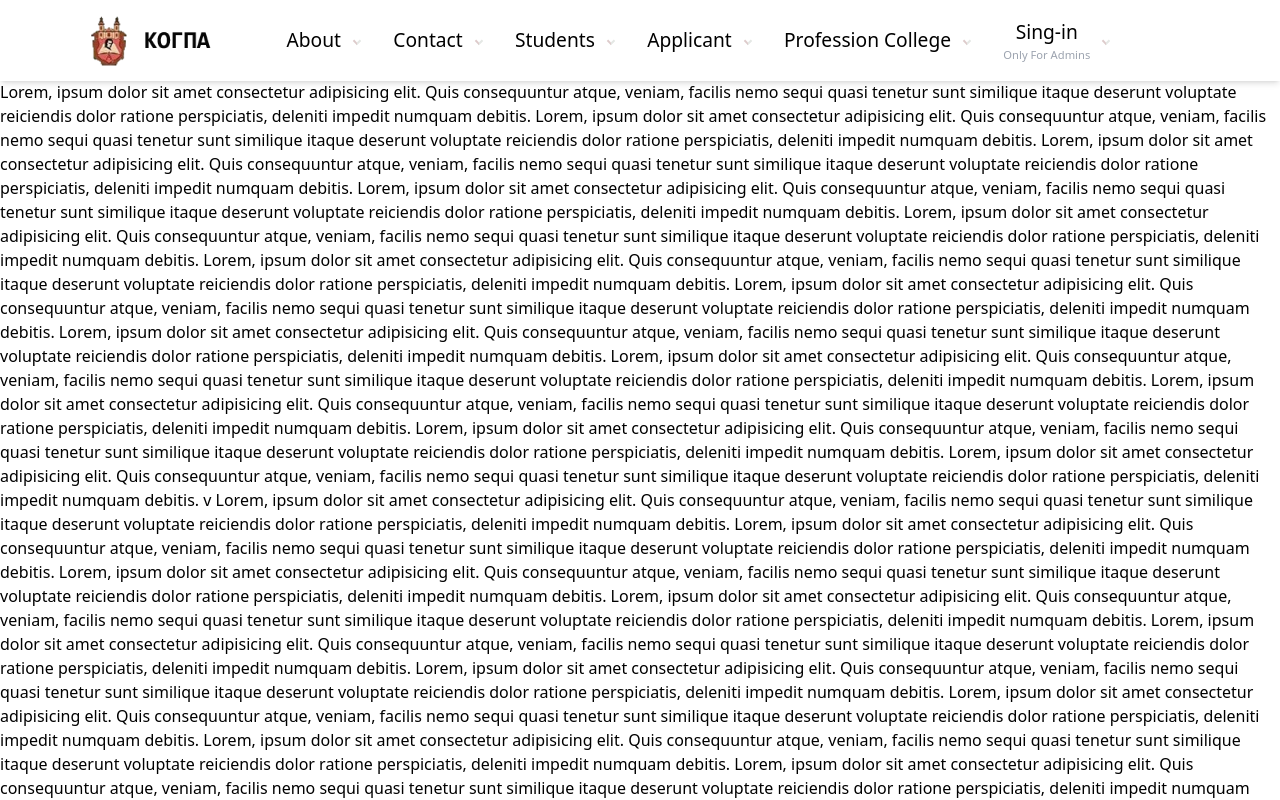
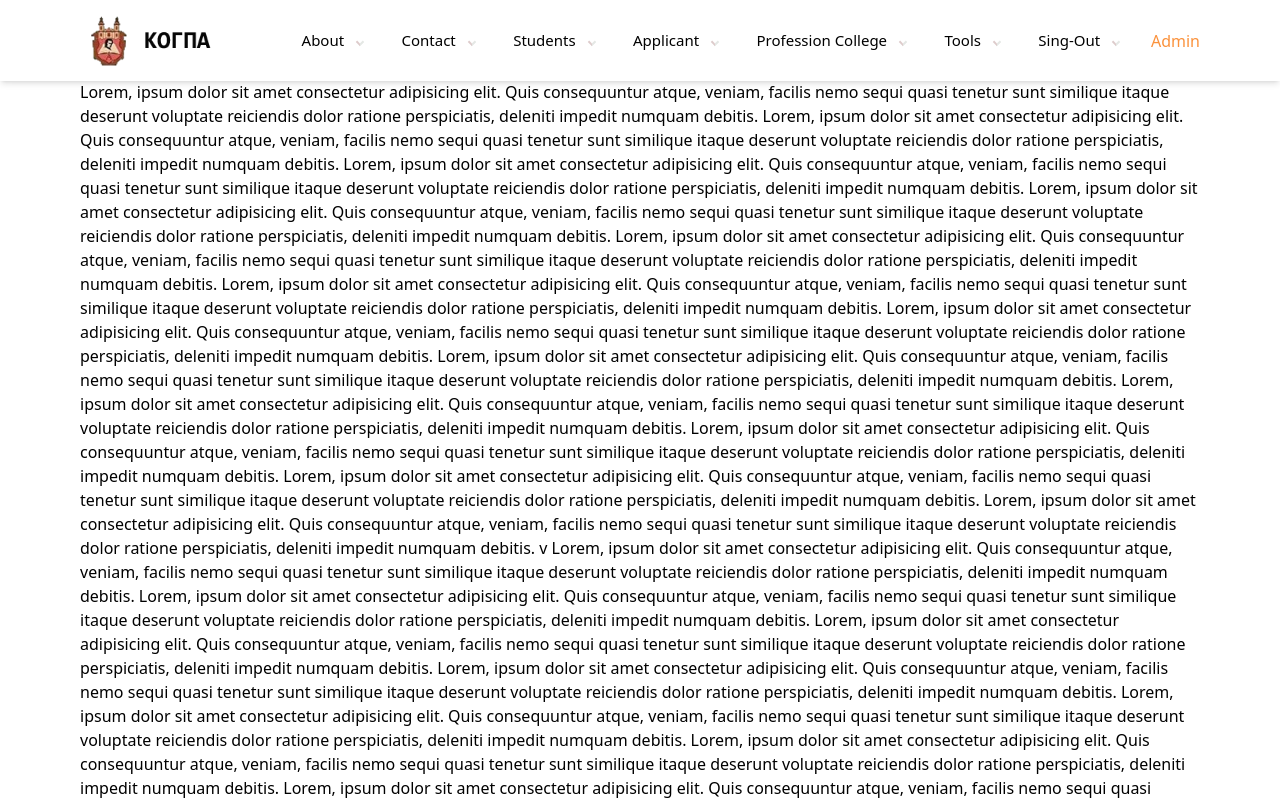
Before and after one commit to Viktor02v/kogpa-proj, a Vue app: page / in a window 1280 px wide. Shown: the top 800 px of the page. Built offline with nearby package versions, Linux system fonts and the light colour scheme; no server answers; sample sign-in values are in the browser's storage.

Commit message:
some slight fixations

```diff
--- a/src/App.vue
+++ b/src/App.vue
@@ -2,10 +2,6 @@
 // Vue methods
 import { onMounted, onUnmounted } from 'vue';
 import { getAuth, onAuthStateChanged } from 'firebase/auth';
-
-// Components
-import Overlay from './components/overlay.vue';
-
 
 // Pinia stores
 // Header Store
--- a/src/components/header.vue
+++ b/src/components/header.vue
@@ -1,13 +1,35 @@
 <script setup>
+import { getAuth, signOut } from 'firebase/auth';
 
 // Header Store
 import { useHeaderStore } from '../stores/header.js';
 const headerStore = useHeaderStore();
 
+// SingIn Store
+import { useSingInStore } from '../stores/singIn.js';
+const SingInStore = useSingInStore();
+
 
 // Router
 import { useRouter } from 'vue-router';
 const router = useRouter();
+
+const handleSingOut = async () => {
+	try {
+		let auth = getAuth();
+		await signOut(auth);
+		SingInStore.isSignedIn = false;
+		router.push({ name: 'home' });
+		SingInStore.user.email = '';
+		SingInStore.user.password = '';
+		SingInStore.errMsgs.errorEmail = '';
+		SingInStore.errMsgs.errorPassword = '';
+		SingInStore.errMsgs.notFound = '';
+		SingInStore.errMsgs.default = '';
+	} catch (error) {
+		console.error("Error signing out:", error);
+	}
+}
 </script>
 
 <template>
@@ -15,7 +37,6 @@ const router = useRouter();
 	<header id="header" class="header fixed w-full  transition-all duration-500 ease-in-out" :class="{
 		'opacity-100 ': headerStore.headerVisible,
 		'opacity-0 -translate-y-full': !headerStore.headerVisible,
-		'shadow-lg shadow-blue-100': headerStore.toggles.desktopMenuOpen
 	}">
 		<div class=" shadow-md flex items-center px-20 h-[81px] w-full">
 			<nav id="navigation" class="w-full">
@@ -38,7 +59,7 @@ const router = useRouter();
 				</ul>
 
 				<!-- Desktop Adaptation -->
-				<ul class="menu hidden md:flex md:items-center w-full">
+				<ul class="menu hidden md:flex md:items-center justify-between w-full">
 					<router-link to="/">
 						<li class="logo">
 							<img width="150" src="/icons/kogpa-logo.png" alt="logo">
@@ -68,15 +89,34 @@ const router = useRouter();
 							Profession College
 							<span class="chevron chevron-down"></span>
 						</div>
-						<router-link to="/sing-in">
-							<div class="menu-item flex flex-col items-center  items-center">
-								Sing-in
-								<span class="text-[0.7rem] text-gray-400">Only For Admins</span>
+
+						<div class="menu-item  items-center">
+							<router-link to="/tools">
+								Tools
 								<span class="chevron chevron-down"></span>
-							</div>
-						</router-link>
+							</router-link>
+						</div>
+
+						<div v-if="!SingInStore.isSignedIn" class="menu-item ">
+							<router-link to="/sing-in">
+								<div class="flex items-center cursor-pointer flex-col"> Sing-in
+									<span class="text-[0.7rem] text-gray-400">Only For Admins</span>
+									<span class="chevron chevron-down"></span>
+								</div>
+							</router-link>
+						</div>
+
+						<div v-if="SingInStore.isSignedIn" @click="handleSingOut"
+							class="menu-item items-center cursor-pointer">
+							Sing-Out
+							<span class="chevron chevron-down"></span>
+						</div>
 					</li>
 
+					<li>
+						<span v-if="SingInStore.isSignedIn" class="text-orange-400">Admin</span>
+						<span v-else class="text-green-500">User</span>
+					</li>
 				</ul>
 			</nav>
 		</div>
@@ -95,6 +135,7 @@ const router = useRouter();
 .menu-item {
 	padding-right: 1.2rem;
 	display: flex;
+	font-size: 15px;
 
 	@media screen and (min-width: 768px) {
 		position: relative;
--- a/src/components/mobileSideBar.vue
+++ b/src/components/mobileSideBar.vue
@@ -22,9 +22,10 @@ const SingInStore = useSingInStore();
 import { useRouter } from 'vue-router';
 const router = useRouter();
 
+
 const handleSingOut = async () => {
 	try {
-		const auth = getAuth();
+		let auth = getAuth();
 		await signOut(auth);
 		SingInStore.isSignedIn = false;
 		router.push({ name: 'home' });
@@ -34,11 +35,11 @@ const handleSingOut = async () => {
 		SingInStore.errMsgs.errorPassword = '';
 		SingInStore.errMsgs.notFound = '';
 		SingInStore.errMsgs.default = '';
+		headerStore.toggles.mobileMenuOpen = false;
 	} catch (error) {
 		console.error("Error signing out:", error);
 	}
 }
-
 </script>
 
 <template>
@@ -46,11 +47,11 @@ const handleSingOut = async () => {
 	<aside aria-hidden="!headerStore.toggles.mobileMenuOpen" id="sideBar" class="fixed z-[99] md:hidden">
 		<div
 			:class="headerStore.toggles.mobileMenuOpen && headerStore.headerVisible && headerStore.lastScrollTop >= 0 ? 'opacity-100 translate-x-0' : 'opacity-0 translate-x-full'"
-			class="fixed w-[50vw] h-full overflow-y-auto scroll-smooth border-l border-gray-200 shadow-lg   shadow-gray-800 bg-white flex flex-col top-[80px] right-0 overflow-y-auto transition-all duration-700 ease-in-out">
+			class="fixed w-[50vw] h-[calc(100vh-80px)] md:h-[100vh] rounded-l-xl overflow-y-auto scroll-smooth border-l border-gray-200 shadow-lg   shadow-gray-800 bg-white flex flex-col justify-between top-[80px] right-0 overflow-y-auto transition-all duration-700 ease-in-out">
 
-			<ul class="flex flex-col">
+			<ul class="flex flex-col  ">
 
-				<router-link to="/">
+				<router-link to="/" @click="headerStore.toggles.mobileMenuOpen = false">
 					<sideBarItem iconComponent="Home" iconColor="rgb(120, 120, 120)" text="Home" />
 				</router-link>
 
@@ -59,7 +60,7 @@ const handleSingOut = async () => {
 				<sideBarItem iconComponent="Applicant" iconColor="rgb(120, 120, 120)" text="Applicant" />
 				<sideBarItem iconComponent="College" iconColor="rgb(120, 120, 120)" text="College" />
 
-				<router-link to="/tools">
+				<router-link to="/tools" @click="headerStore.toggles.mobileMenuOpen = false">
 					<sideBarItem iconComponent="Tools" iconColor="rgb(120, 120, 120)" text="Tools" />
 				</router-link>
 
@@ -71,20 +72,30 @@ const handleSingOut = async () => {
 				</div>
 
 				<button v-if="SingInStore.isSignedIn" @click="handleSingOut"
-					class="bar-menu-block border-b border-gray-200   shadow-sm gap-3 font-light text-base flex justify-center items-center h-[110px] text-white w-fullitems-center">
+					class="bar-menu-block border-b border-gray-200   shadow-sm gap-3 font-light text-base flex justify-center items-center h-[91px] text-white w-fullitems-center">
 					<AccountOff fillColor="rgb(120, 120, 120)" />
 					<span class="menu-bar-item">Sign Out</span>
 				</button>
 
-				<div id="language"
-				class="bar-menu-block border-t border-gray-200 shadow-sm gap-3 font-light text-[1.0rem] flex justify-center text-white w-full h-[140px] pb-10  items-center">
-				<div class="flex gap-1  items-center text-[15px]">
-					<Language fillColor="rgb(120, 120, 120)" />
-					<span class="menu-bar-item__lang">ENG</span>
+
+				<div id="status"
+					class="bar-menu-block border-t border-gray-200 shadow-sm gap-3 font-light text-[1.0rem] flex justify-center text-white w-full h-[50px] pb-10  items-center">
+					<div class="flex gap-1  items-center text-[15px]">
+						<span v-if="!SingInStore.isSignedIn" class="text-green-500">User</span>
+						<span v-else class="text-orange-400">Admin</span>
+					</div>
 				</div>
-			</div>
 			</ul>
 
+			<ul>
+				<div id="language"
+					class="bar-menu-block border-t border-gray-200 shadow-sm gap-3 font-light text-[1.0rem] flex justify-center text-white w-full h-[140px] pb-10  items-center">
+					<div class="flex gap-1  items-center text-[15px]">
+						<Language fillColor="rgb(120, 120, 120)" />
+						<span class="menu-bar-item__lang">ENG</span>
+					</div>
+				</div>
+			</ul>
 		</div>
 	</aside>
 </template>
--- a/src/components/overlay.vue
+++ b/src/components/overlay.vue
@@ -7,7 +7,7 @@ const headerStore = useHeaderStore();
 
 <template>
 			<div
-			:class="headerStore.toggles.mobileMenuOpen && headerStore.headerVisible && headerStore.lastScrollTop >= 0 || headerStore.toggles.desktopMenuOpen ? 'opacity-60' : 'opacity-0'"
-			class="w-screen fixed h-[100vh] top-0 left-0 transition-all duration-700 ease-in-out bg-black   z-20 ">
+			:class="headerStore.toggles.mobileMenuOpen && headerStore.headerVisible && headerStore.lastScrollTop >= 0  ? 'opacity-60' : 'opacity-0'"
+			class="w-screen fixed h-[100vh] top-0 left-0 transition-all duration-700 ease-in-out bg-black z-20 ">
 		</div>
 </template>
--- a/src/components/sideBarItem.vue
+++ b/src/components/sideBarItem.vue
@@ -59,7 +59,7 @@ const activeIconComponent = computed(() => iconMap[props.iconComponent] || null)
 		</li>
 		</div>
 
-		<div v-else class="flex gap-3 w-full items-center min-h-[70px] justify-center">
+		<div v-else class="flex gap-3 w-full items-center min-h-[50px] justify-center">
 			<component v-if="activeIconComponent" :is="activeIconComponent" :fillColor="iconColor" />
 			<li class="menu-bar-item">{{ text }}</li>
 		</div>
--- a/src/stores/singIn.js
+++ b/src/stores/singIn.js
@@ -3,10 +3,9 @@ import { ref, reactive } from 'vue';
 import { getAuth, signInWithEmailAndPassword, GoogleAuthProvider, signInWithPopup } from 'firebase/auth'
 import { useRouter } from 'vue-router';
 
+
 export const useSingInStore = defineStore('singIn', () => {
-
 const router = useRouter();
-
 
 const user = reactive({
 	email: '',
@@ -21,18 +20,22 @@ const errMsgs = reactive({
 });
 
 const isSignedIn = ref(false);
+isSignedIn.value = false;
 
 const singIn = () => {
 	const auth = getAuth();
 	signInWithEmailAndPassword(auth, user.email, user.password)
 		.then((data) => {
-			isSignedIn.value = true;
-			router.push({ name: 'tools' });
+			isSignedIn.value = true;  // Correctly updating the ref's value
+			router.push({ name: 'tools' });  // Redirect after signing in
+			headerStore.toggles.mobileMenuOpen = false;
 			console.log("Successfully signed in");
 		})
 		.catch((error) => {
 			console.log(error.code);
 			alert(error.message);
+
+			// Handling specific errors
 			switch (error.code) {
 				case "auth/invalid-email":
 					errMsgs.errorEmail = "Invalid email";
@@ -48,7 +51,7 @@ const singIn = () => {
 					break;
 			}
 		});
-}
+};
 
 const singInWithGoogle = () => {
 	const auth = getAuth();
@@ -68,6 +71,7 @@ const singInWithGoogle = () => {
 			if (userEmail === adminEmail) {
 				isSignedIn.value = true;
 				router.push({ name: 'tools' });
+				headerStore.toggles.mobileMenuOpen = false;
 				alert("Successfully signed in with Google as Admin");
 			} else {
 				// If email doesn't match the admin's email, throw an error
--- a/src/views/HomeView.vue
+++ b/src/views/HomeView.vue
@@ -17,6 +17,7 @@ import Overlay from '../components/overlay.vue';
 	<Overlay />
 
 	<main>
+		<div class="w-full h-full px-5 sm:px-10 md:px-20 lg:px-20 ">
 			Lorem, ipsum dolor sit amet consectetur adipisicing elit. Quis consequuntur atque, veniam, facilis nemo sequi
 			quasi tenetur sunt similique itaque deserunt voluptate reiciendis dolor ratione perspiciatis, deleniti impedit
 			numquam debitis.
@@ -544,8 +545,8 @@ import Overlay from '../components/overlay.vue';
 			Lorem, ipsum dolor sit amet consectetur adipisicing elit. Quis consequuntur atque, veniam, facilis nemo sequi
 			quasi tenetur sunt similique itaque deserunt voluptate reiciendis dolor ratione perspiciatis, deleniti impedit
 			numquam debitis.
+		</div>
 	</main>
-
 	<!-- Footer -->
 	<Footer />
 </template>
--- a/src/views/SingInView.vue
+++ b/src/views/SingInView.vue
@@ -25,7 +25,6 @@ const headerStore = useHeaderStore();
 <template>
 	<!-- Sing-in Field -->
 	<section id="verification">
-		<!-- <div class="w-full h-[100vh] bg-white"> -->
 		<div
 			class="w-full h-full flex flex-col gap-10 lg:flex-row md:flex-row md:w-[90vw] md:h-[90vh] lg:w-[90vw] lg:h-[90vh] justify-center items-center">
 
@@ -33,8 +32,22 @@ const headerStore = useHeaderStore();
 				<h1 class="text-center sm:text-4xl md:text-5xl lg:text-5xl font-serif text-3xl">Welcome to Kogpa Accademy
 				</h1>
 				<p
-					class=" text-center text-gray-500 text-[0.8rem] text-[0.7rem] sm:text-[0.8rem] md:text-[0.9rem] lg:text-[1rem] font-light">
+					class=" text-center mt-3 text-gray-500 text-[0.8rem] text-[0.7rem] sm:text-[0.8rem] md:text-[0.9rem] lg:text-[1rem] font-light">
 					Enter your email and password to acces your account</p>
+
+				<!-- Enter as User: Desktop Adaptation -->
+				<div v-if="!SingInStore.isSignedIn" class="hidden md:flex mt-10 flex-col items-center gap-2">
+					<h1 class="text-center sm:text-3xl md:text-4xl lg:text-4xl font-serif text-2xl">Enter as User <span
+						class="text-gray-500 block text-[0.7rem]">For everyone</span></h1>
+				<p>
+					<router-link to="/">
+						<button type="submit"
+							class="bg-gradient-to-r from-cyan-500 flex gap-2 items-center justify-center w-full to-green-200 transition-all dutation-500 ease-in-out text-white py-2 px-4 rounded rounded-lg">
+							User
+						</button>
+					</router-link>
+				</p>
+				</div>
 			</div>
 
 			<div class="flex w-[50%] sm:w-[40%] md:w-[30%] lg:w-[30%] flex-col pb-10 gap-8">
@@ -82,6 +95,7 @@ const headerStore = useHeaderStore();
 				</p>
 			</div>
 
+
 			<!-- Enter as User: Mobile Adaptation -->
 			<div class="flex flex-col md:hidden items-center gap-2">
 				<h1 class="text-center sm:text-3xl md:text-4xl lg:text-4xl font-serif text-2xl">Enter as User <span
@@ -96,7 +110,7 @@ const headerStore = useHeaderStore();
 				</p>
 			</div>
 		</div>
-		<!-- </div> -->
+
 	</section>
 
 	<!-- Footer -->
```
Lines whose indentation alone changed are shown as unchanged.
